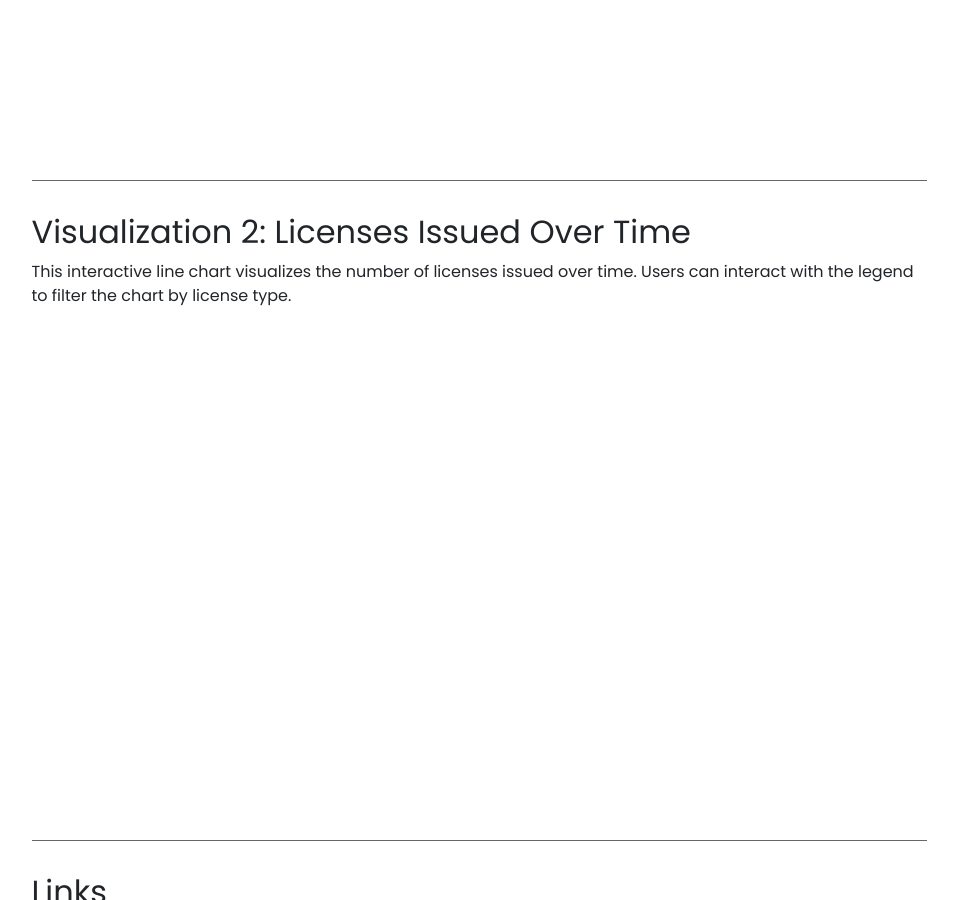
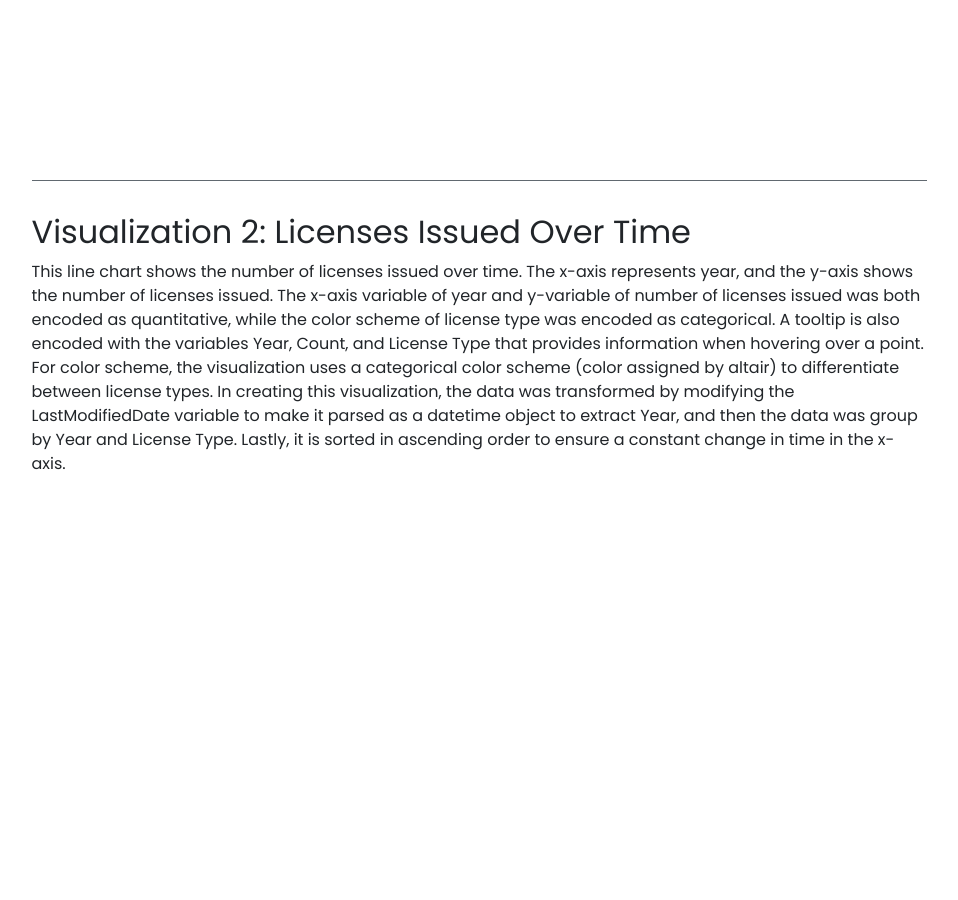
Before and after one commit to kennyr2711/kennyr2711.github.io, a Jekyll site: the page built from index.md, in a window 1280 px wide and 900 px high, scrolled down 767 px. Shown: the whole window, without its empty margins (161-1119 px from the left). Built offline with Jekyll 4.4.1, drawn with Linux system fonts in a browser that asks for light colours; nearby versions of some CDN libraries; our own code applies the rules of GitHub Pages for plain Markdown files.

Commit message:
Update index.md

```diff
--- a/index.md
+++ b/index.md
@@ -13,7 +13,7 @@
 ---
 
 ## Visualization 2: Licenses Issued Over Time
-This interactive line chart visualizes the number of licenses issued over time. Users can interact with the legend to filter the chart by license type.
+This line chart shows the number of licenses issued over time. The x-axis represents year, and the y-axis shows the number of licenses issued. The x-axis variable of year and y-variable of number of licenses issued was both encoded as quantitative, while the color scheme of license type was encoded as categorical. A tooltip is also encoded with the variables Year, Count, and License Type that provides information when hovering over a point. For color scheme, the visualization uses a categorical color scheme (color assigned by altair) to differentiate between license types. In creating this visualization, the data was transformed by modifying the LastModifiedDate variable to make it parsed as a datetime object to extract Year, and then the data was group by Year and License Type. Lastly, it is sorted in ascending order to ensure a constant change in time in the x-axis.
 
 <div id="chart2" style="width: 100%; height: 500px;"></div>
 <script type="text/javascript">
```
